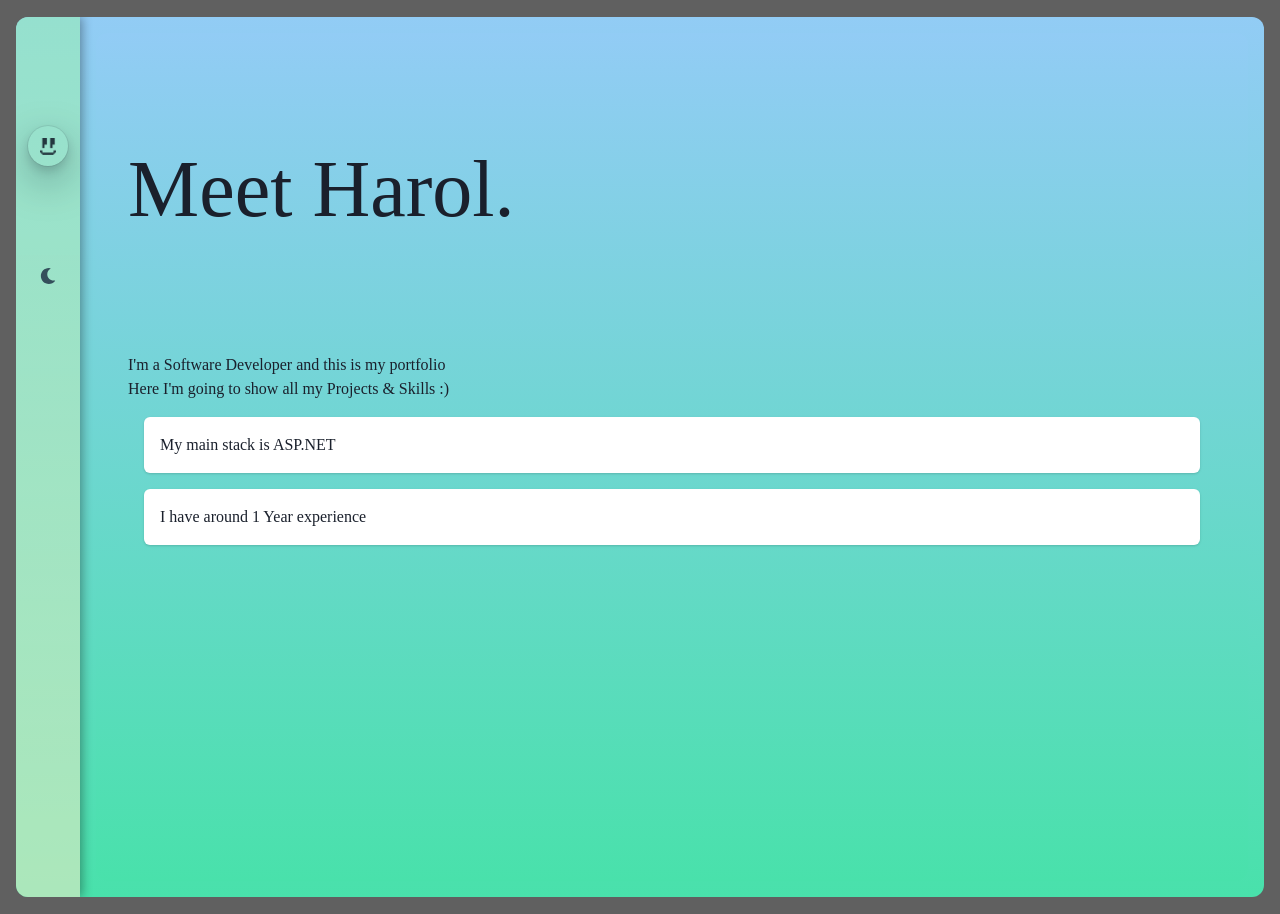
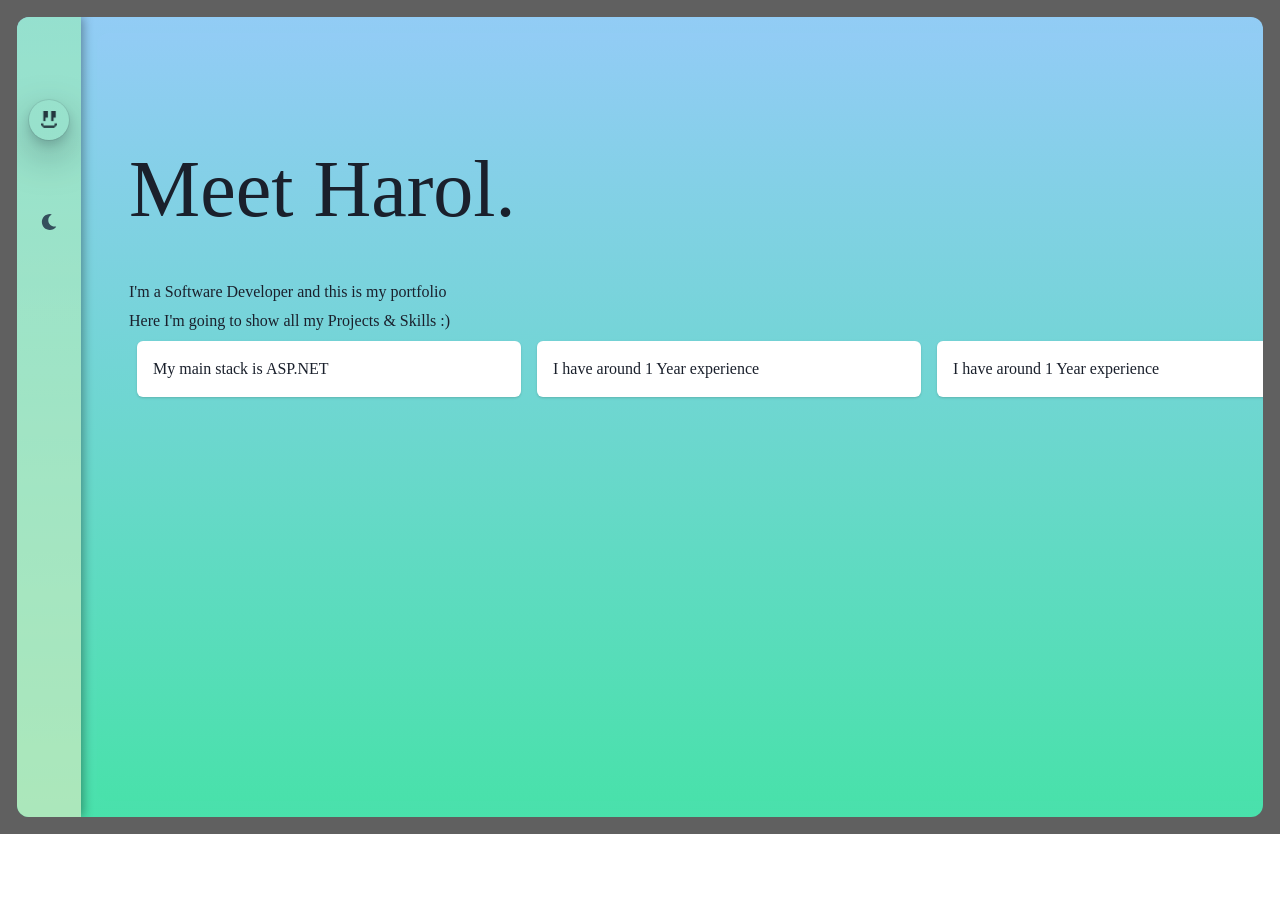
Before and after one commit to H4r0l/newPortfolio, a React (Vite) app: page / in a window 1280 px wide. After the commit the page ends 834 px from the top, so only its background shows below. Built offline with nearby package versions, Linux system fonts and the light colour scheme.

Commit message:
Feat: Cards & feel changed

```diff
--- a/src/App.jsx
+++ b/src/App.jsx
@@ -7,7 +7,7 @@ function App() {
   const { colorMode, toggleColorMode } = useColorMode();
 
   return (
-    <Box bg="#606060" minHeight="100vh" padding="1px 0">
+    <Box bg="#606060" minHeight="100vh" padding="1px">
       <motion.div
         initial={{ x: -20 }}
         animate={{ x: 0 }}
@@ -71,14 +71,23 @@ function App() {
                 animate={{ opacity: 1 }}
                 transition={{ duration: 3 }}
               >
-                <Text>I'm a Software Developer and this is my portfolio</Text>
+                <Text padding="5px 0">
+                  I'm a Software Developer and this is my portfolio
+                </Text>
                 Here I'm going to show all my Projects & Skills :)
-                <Card padding="1rem" margin={4}>
-                  My main stack is ASP.NET
-                </Card>
-                <Card padding="1rem" margin={4}>
-                  I have around 1 Year experience
-                </Card>
+                <Grid
+                  templateColumns="repeat(3, 1fr)">
+                  <Card padding="1rem" margin={2} width="24rem">
+                    My main stack is ASP.NET
+                  </Card>
+                  <Card padding="1rem" margin={2} width="24rem">
+                    I have around 1 Year experience
+                  </Card>
+
+                  <Card padding="1rem" margin={2} width="24rem">
+                    I have around 1 Year experience
+                  </Card>
+                </Grid>
               </motion.div>
             </Grid>
           </Box>
```
